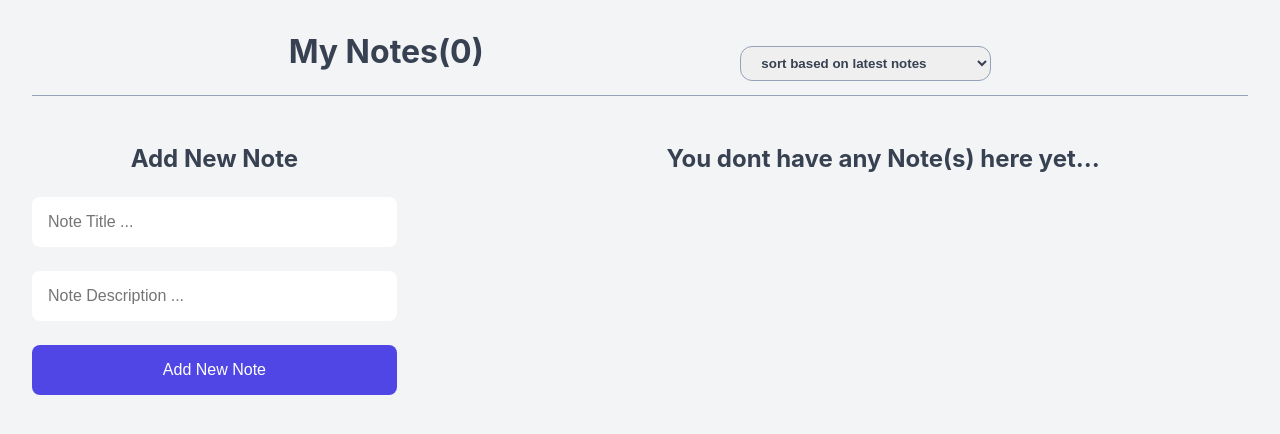
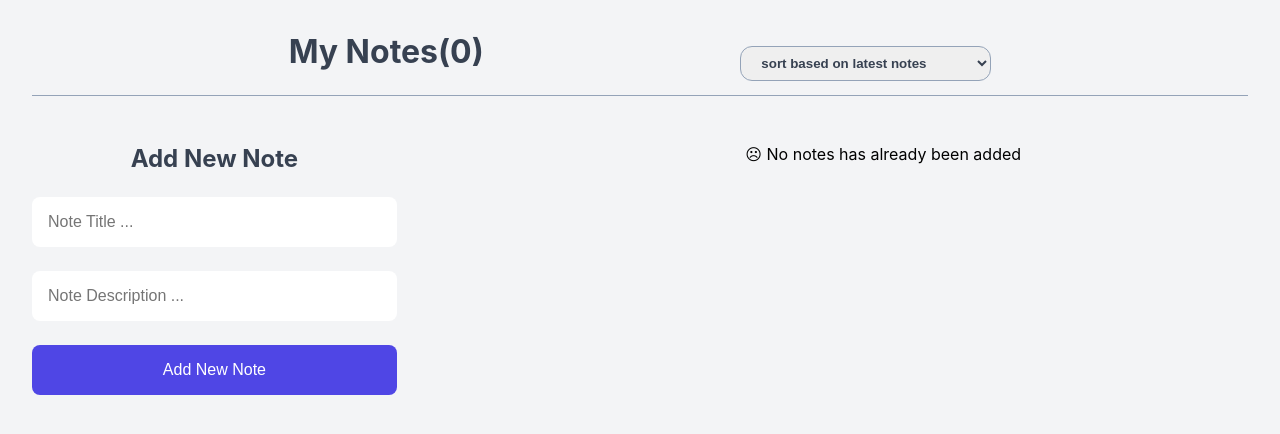
Before and after one commit to amirroohi/note-app-React, a React (Vite) app: page / in a window 1280 px wide. Shown: the top 434 px of the page. Built offline with nearby package versions, Linux system fonts and the light colour scheme.

Commit message:
added children prop

```diff
--- /dev/null
+++ b/src/components/Message.jsx
@@ -0,0 +1,5 @@
+function Message({ children }) {
+  return <div>{children}</div>;
+}
+
+export default Message;
--- a/src/components/NoteStatus.jsx
+++ b/src/components/NoteStatus.jsx
@@ -1,11 +1,17 @@
+import Message from "./Message";
+
 function NoteStatus({ notes }) {
   // derived states
   const allNotes = notes.length;
   const completedNotes = notes.filter((note) => note.completed).length;
   const uncompletedNotes = notes.filter((note) => !note.completed).length;
-  if (!allNotes) {
-    return <h2>You dont have any Note(s) here yet... </h2>;
-  }
+  if (!allNotes)
+    return (
+      <Message text="No notes has already been added" icon="☹">
+        <span>☹</span> <span>No notes has already been added</span>
+      </Message>
+    );
+
   return (
     <div className="note-status">
       <ul>
```
